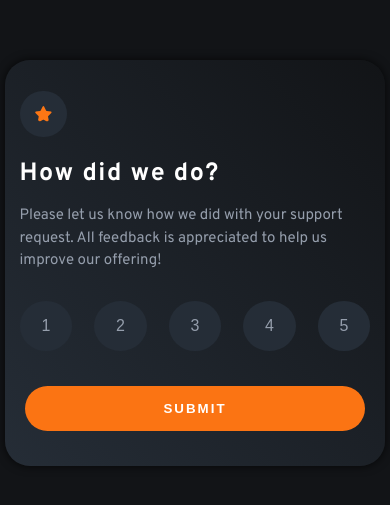
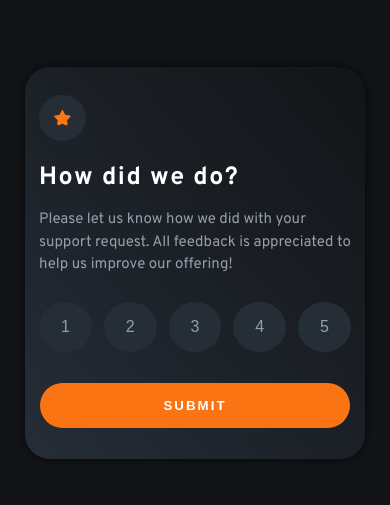
Before and after one commit to kadheryna/interactive-rating-component, a website built with Parcel: page src/index.html in a window 390 px wide. Shown: the part 159-664 px from the top of the page. Built offline with nearby package versions, Linux system fonts and the light colour scheme.

Commit message:
Change media queries for both boxes

```diff
--- a/src/Styles/before.scss
+++ b/src/Styles/before.scss
@@ -17,7 +17,7 @@
 		background-image: linear-gradient(to top right, $dark, $body-color);
 		display: flex;
 		flex-direction: column;
-		justify-content: space-between;
+		justify-content: space-evenly;
 		padding: 2% 9%;
 		border-radius: 25px;
 		box-shadow: rgb(0 0 0 / 73%) 0 0 10px 0;
--- a/src/Styles/styles.scss
+++ b/src/Styles/styles.scss
@@ -7,17 +7,17 @@ body {
 	justify-content: center;
 	align-items: center;
 	flex-direction: column;
+	height: 100vh;
+	width: 100vw;
 	margin: 0;
 	overflow: hidden;
-	height: 100vh;
-	width: 100vw;
 
 	h1 {
+		color: $light;
 		font-weight: 700;
-		color: $light;
 		font-size: 25px;
+		margin: 15px 0;
 		letter-spacing: 1.5px;
-		margin: 15px 0;
 	}
 
 	p {
@@ -30,9 +30,13 @@ body {
 }
 
 @media (max-width: 700px) {
-	.box__rating,
 	.box__selected {
 		width: 90vw;
+	}
+
+	.box__rating {
+		width: 80vw;
+		padding: 2% 17%;
 	}
 }
 
```
